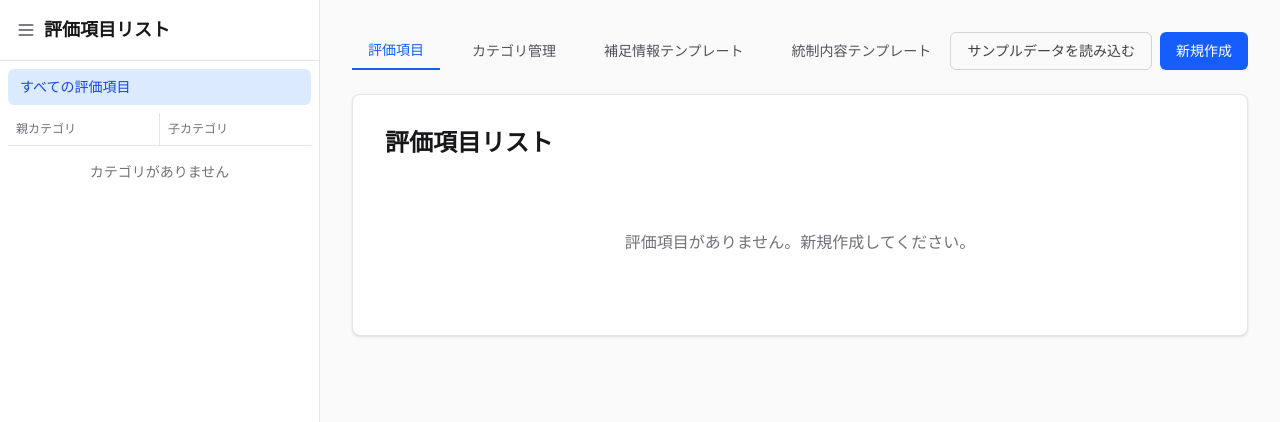
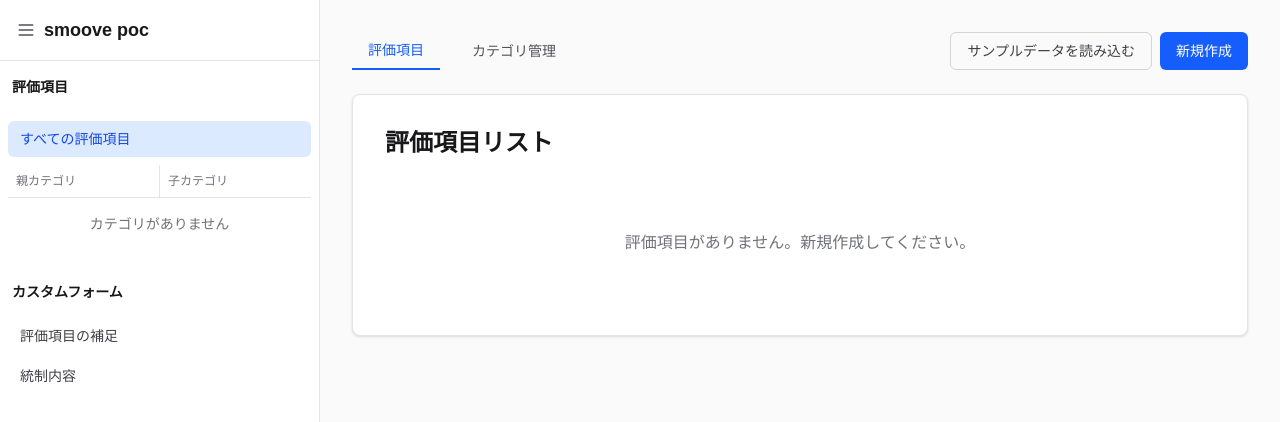
Before and after one commit to takahashi-tosh/flexible-checklist, a Next.js app: page / in a window 1280 px wide. Shown: the top 422 px of the page. Built offline with nearby package versions, Linux system fonts and the light colour scheme.

Commit message:
[modify] ui

```diff
--- a/app/components/CategorySidebar.tsx
+++ b/app/components/CategorySidebar.tsx
@@ -9,9 +9,11 @@ interface CategorySidebarProps {
   selectedCategoryId: string | null;
   onSelectCategory: (categoryId: string | null) => void;
   refreshTrigger?: number;
+  onSelectView?: (view: 'supplemental-info-templates' | 'control-content-templates') => void;
+  currentView?: string;
 }
 
-export default function CategorySidebar({ selectedCategoryId, onSelectCategory, refreshTrigger }: CategorySidebarProps) {
+export default function CategorySidebar({ selectedCategoryId, onSelectCategory, refreshTrigger, onSelectView, currentView }: CategorySidebarProps) {
   const [categories, setCategories] = useState<Category[]>([]);
 
   useEffect(() => {
@@ -51,7 +53,13 @@ export default function CategorySidebar({ selectedCategoryId, onSelectCategory,
           <svg className="w-5 h-5 text-zinc-600 dark:text-zinc-400" fill="none" stroke="currentColor" viewBox="0 0 24 24">
             <path strokeLinecap="round" strokeLinejoin="round" strokeWidth={2} d="M4 6h16M4 12h16M4 18h16" />
           </svg>
-          <h2 className="text-lg font-semibold text-zinc-900 dark:text-zinc-100">評価項目リスト</h2>
+          <h2 className="text-lg font-semibold text-zinc-900 dark:text-zinc-100">smoove poc</h2>
+        </div>
+      </div>
+
+      <div className="p-2">
+        <div className="w-full text-left font-bold px-1 py-2 rounded-md text-sm transition-colors">
+          評価項目
         </div>
       </div>
 
@@ -154,6 +162,34 @@ export default function CategorySidebar({ selectedCategoryId, onSelectCategory,
           </tbody>
         </table>
       </div>
+
+      <div className="p-2">
+        <div className="w-full text-left px-1 py-2 font-bold rounded-md text-sm transition-colors">
+          カスタムフォーム
+        </div>
+        <div className="space-y-1 mt-2">
+          <button
+            onClick={() => onSelectView?.('supplemental-info-templates')}
+            className={`w-full text-left px-3 py-2 rounded-md text-sm font-medium transition-colors ${
+              currentView === 'supplemental-info-templates'
+                ? 'bg-blue-100 dark:bg-blue-900/30 text-blue-700 dark:text-blue-300'
+                : 'text-zinc-700 dark:text-zinc-300 hover:bg-zinc-100 dark:hover:bg-zinc-800'
+            }`}
+          >
+            評価項目の補足
+          </button>
+          <button
+            onClick={() => onSelectView?.('control-content-templates')}
+            className={`w-full text-left px-3 py-2 rounded-md text-sm font-medium transition-colors ${
+              currentView === 'control-content-templates'
+                ? 'bg-blue-100 dark:bg-blue-900/30 text-blue-700 dark:text-blue-300'
+                : 'text-zinc-700 dark:text-zinc-300 hover:bg-zinc-100 dark:hover:bg-zinc-800'
+            }`}
+          >
+            統制内容
+          </button>
+        </div>
+      </div>
     </div>
   );
 }
--- a/app/components/ControlContentForm.tsx
+++ b/app/components/ControlContentForm.tsx
@@ -190,7 +190,7 @@ export default function ControlContentForm({ controlContent, onSubmit, onCancel
         {templates.length === 0 ? (
           <div className="text-center py-8 text-zinc-500 dark:text-zinc-400 border border-zinc-200 dark:border-zinc-800 rounded-lg">
             <p className="mb-4">テンプレートがありません。</p>
-            <p className="text-sm mb-4">統制内容テンプレート管理画面でテンプレートを作成してください。</p>
+            <p className="text-sm mb-4">統制内容管理画面でテンプレートを作成してください。</p>
             <button
               type="button"
               onClick={onCancel}
--- a/app/components/SupplementalInfoBuilder.tsx
+++ b/app/components/SupplementalInfoBuilder.tsx
@@ -164,7 +164,7 @@ export default function SupplementalInfoBuilder({ supplementalInfo, onSubmit, on
         {templates.length === 0 ? (
           <div className="text-center py-8 text-zinc-500 dark:text-zinc-400 border border-zinc-200 dark:border-zinc-800 rounded-lg">
             <p className="mb-4">テンプレートがありません。</p>
-            <p className="text-sm mb-4">補足情報テンプレート管理画面でテンプレートを作成してください。</p>
+            <p className="text-sm mb-4">評価項目の補足管理画面でテンプレートを作成してください。</p>
             <button
               type="button"
               onClick={onCancel}
--- a/app/components/SupplementalInfoTemplateList.tsx
+++ b/app/components/SupplementalInfoTemplateList.tsx
@@ -13,7 +13,7 @@ export default function SupplementalInfoTemplateList({ templates, onEdit, onDele
   if (templates.length === 0) {
     return (
       <div className="text-center py-12 text-zinc-500 dark:text-zinc-400">
-        補足情報テンプレートがありません。新規作成してください。
+        評価項目の補足がありません。新規作成してください。
       </div>
     );
   }
--- a/app/page.tsx
+++ b/app/page.tsx
@@ -55,7 +55,7 @@ export default function Home() {
     setControlContentTemplates(controlTemplates);
   }, []);
 
-  // 補足情報テンプレートビューに切り替えたときに、テンプレートが存在する場合は自動的に編集モードで表示
+  // 評価項目の補足ビューに切り替えたときに、テンプレートが存在する場合は自動的に編集モードで表示
   useEffect(() => {
     if (viewMode === 'supplemental-info-templates' && !showForm) {
       const templates = getSupplementalInfoTemplates();
@@ -292,7 +292,7 @@ export default function Home() {
     // テンプレートを取得
     const templates = getSupplementalInfoTemplates();
     if (templates.length === 0) {
-      alert('補足情報テンプレートがありません。先にテンプレートを作成してください。');
+      alert('評価項目の補足がありません。先にテンプレートを作成してください。');
       return;
     }
 
@@ -444,6 +444,33 @@ export default function Home() {
           selectedCategoryId={selectedCategoryId}
           onSelectCategory={setSelectedCategoryId}
           refreshTrigger={sidebarRefreshTrigger}
+          onSelectView={(view) => {
+            setViewMode(view);
+            setEditingItem(null);
+            setEditingCategory(null);
+            if (view === 'supplemental-info-templates') {
+              const templates = getSupplementalInfoTemplates();
+              setSupplementalInfoTemplates(templates);
+              if (templates.length > 0) {
+                setEditingSupplementalInfoTemplate(templates[0]);
+                setShowForm(true);
+              } else {
+                setEditingSupplementalInfoTemplate(null);
+                setShowForm(false);
+              }
+            } else if (view === 'control-content-templates') {
+              const templates = getControlContentTemplates();
+              setControlContentTemplates(templates);
+              if (templates.length > 0) {
+                setEditingControlContentTemplate(templates[0]);
+                setShowForm(true);
+              } else {
+                setEditingControlContentTemplate(null);
+                setShowForm(false);
+              }
+            }
+          }}
+          currentView={viewMode}
         />
       )}
 
@@ -483,54 +510,6 @@ export default function Home() {
                 }`}
               >
                 カテゴリ管理
-              </button>
-              <button
-                onClick={() => {
-                  setViewMode('supplemental-info-templates');
-                  setEditingItem(null);
-                  setEditingCategory(null);
-                  const templates = getSupplementalInfoTemplates();
-                  setSupplementalInfoTemplates(templates);
-                  // テンプレートが存在する場合は自動的に編集モードで表示
-                  if (templates.length > 0) {
-                    setEditingSupplementalInfoTemplate(templates[0]);
-                    setShowForm(true);
-                  } else {
-                    setEditingSupplementalInfoTemplate(null);
-                    setShowForm(false);
-                  }
-                }}
-                className={`px-4 py-2 text-sm font-medium transition-colors ${
-                  viewMode === 'supplemental-info-templates'
-                    ? 'text-blue-600 dark:text-blue-400 border-b-2 border-blue-600 dark:border-blue-400'
-                    : 'text-zinc-600 dark:text-zinc-400 hover:text-zinc-900 dark:hover:text-zinc-100'
-                }`}
-              >
-                補足情報テンプレート
-              </button>
-              <button
-                onClick={() => {
-                  setViewMode('control-content-templates');
-                  setEditingItem(null);
-                  setEditingCategory(null);
-                  const templates = getControlContentTemplates();
-                  setControlContentTemplates(templates);
-                  // テンプレートが存在する場合は自動的に編集モードで表示
-                  if (templates.length > 0) {
-                    setEditingControlContentTemplate(templates[0]);
-                    setShowForm(true);
-                  } else {
-                    setEditingControlContentTemplate(null);
-                    setShowForm(false);
-                  }
-                }}
-                className={`px-4 py-2 text-sm font-medium transition-colors ${
-                  viewMode === 'control-content-templates'
-                    ? 'text-blue-600 dark:text-blue-400 border-b-2 border-blue-600 dark:border-blue-400'
-                    : 'text-zinc-600 dark:text-zinc-400 hover:text-zinc-900 dark:hover:text-zinc-100'
-                }`}
-              >
-                統制内容テンプレート
               </button>
             </div>
             {viewMode === 'items' && !showForm && !showControlContentForm && !showSupplementalInfoForm && (
@@ -691,11 +670,11 @@ export default function Home() {
             </div>
           )}
 
-          {/* 補足情報テンプレート管理ビュー */}
+          {/* 評価項目の補足管理ビュー */}
           {viewMode === 'supplemental-info-templates' && (
             <div className="bg-white dark:bg-zinc-900 rounded-lg shadow-sm border border-zinc-200 dark:border-zinc-800 p-6 sm:p-8">
               <h1 className="text-2xl font-bold text-zinc-900 dark:text-zinc-100 mb-6">
-                補足情報テンプレート管理
+                評価項目の補足管理
               </h1>
 
               {showForm ? (
@@ -719,7 +698,7 @@ export default function Home() {
                 </div>
               ) : (
                 <div className="text-center py-12 text-zinc-500 dark:text-zinc-400">
-                  補足情報テンプレートがありません。新規作成してください。
+                  評価項目の補足がありません。新規作成してください。
                 </div>
               )}
             </div>
@@ -729,7 +708,7 @@ export default function Home() {
           {viewMode === 'control-content-templates' && (
             <div className="bg-white dark:bg-zinc-900 rounded-lg shadow-sm border border-zinc-200 dark:border-zinc-800 p-6 sm:p-8">
               <h1 className="text-2xl font-bold text-zinc-900 dark:text-zinc-100 mb-6">
-                統制内容テンプレート管理
+                統制内容管理
               </h1>
 
               {showForm ? (
```
Also changed, not shown: app/components/EvaluationItemList.tsx (+8 -10 lines).
